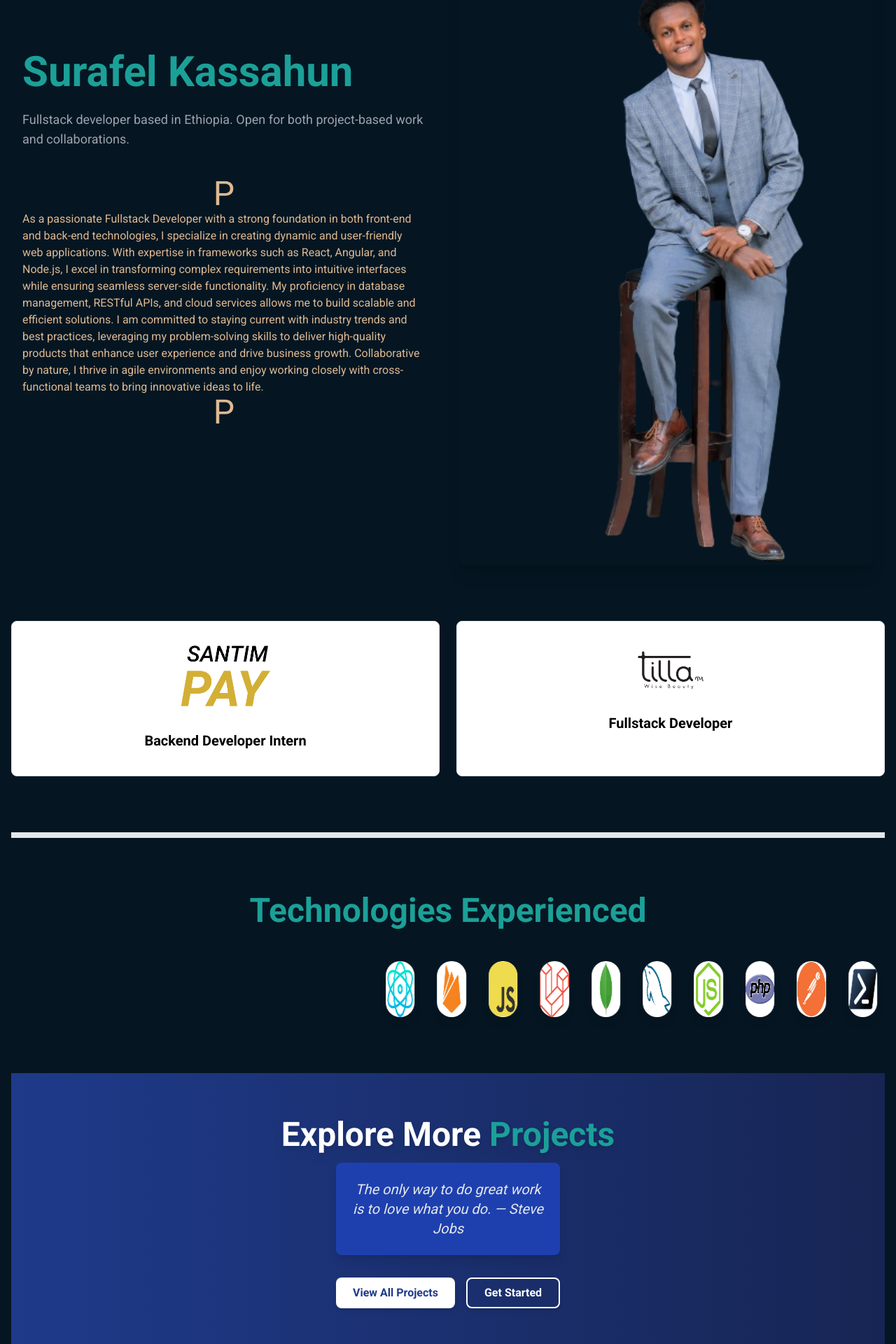
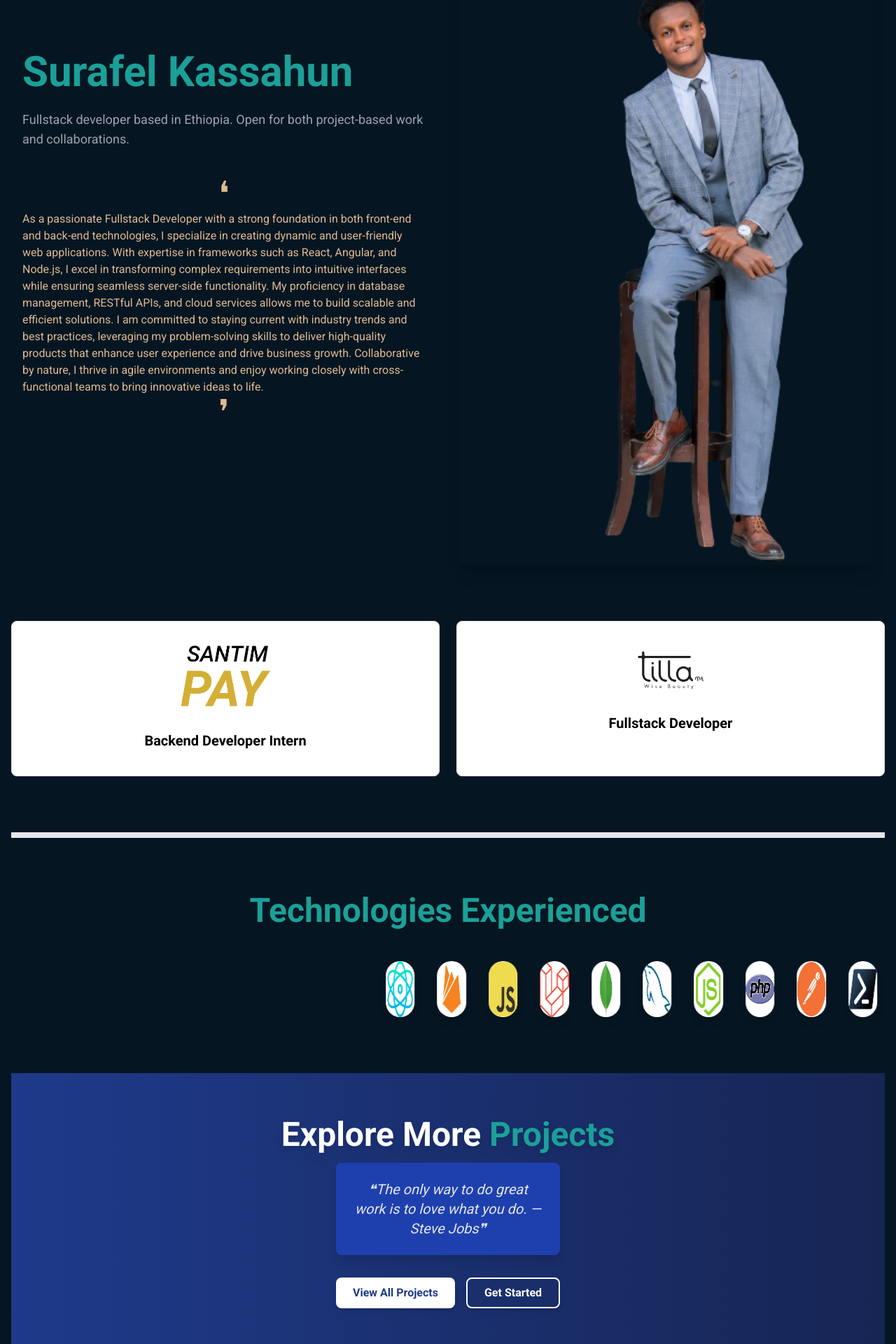
Before and after one commit to SurafelK/my_portfolio, a Next.js app: page / in a window 1280 px wide. Shown: the part 193-2113 px from the top of the page at 70% size. Built offline with nearby package versions, Linux system fonts and the light colour scheme.

Commit message:
update all

```diff
--- a/src/app/page.js
+++ b/src/app/page.js
@@ -76,7 +76,7 @@
                                 Fullstack developer based in Ethiopia. Open for both project-based work and collaborations.
                             </p>
                             <div className={`text-gray-500 items-center flex flex-col justify-center align-middle py-10 max-w-xl`}>
-                                <p className={`text-5xl text-secondary`}>P</p>
+                                <p className={`text-5xl text-secondary`}>❛</p>
                                 <p className="text-pretty text-secondary">
                                     As a passionate Fullstack Developer with a strong foundation in both front-end and back-end technologies, I specialize in creating dynamic and user-friendly web applications. With expertise in frameworks such as React, Angular, and Node.js, I excel in transforming complex requirements into intuitive interfaces while ensuring seamless server-side functionality.
                                     My proficiency in database management, RESTful APIs, and cloud services allows me to build scalable and efficient solutions.
@@ -84,7 +84,7 @@
                                     leveraging my problem-solving skills to deliver high-quality products that enhance user experience and drive business growth.
                                     Collaborative by nature, I thrive in agile environments and enjoy working closely with cross-functional teams to bring innovative ideas to life.
                                 </p>
-                                <p className={`text-5xl text-secondary`}>P</p>
+                                <p className={`text-5xl text-secondary`}>❜</p>
                             </div>
                         </motion.div>
                         <motion.div
@@ -219,7 +219,7 @@
                     Explore More <span className="text-primary">Projects</span>
                   </h1>
                   <p className="w-80 text-xl text-gray-200 italic p-6 bg-blue-800 rounded-lg shadow-lg transform transition-transform duration-300 hover:scale-105 hover:bg-blue-700">
-                    The only way to do great work is to love what you do. — Steve Jobs
+                  ❝The only way to do great work is to love what you do. — Steve Jobs❞
                   </p>
                   <div className="mt-8 flex space-x-4">
                     <button
```
